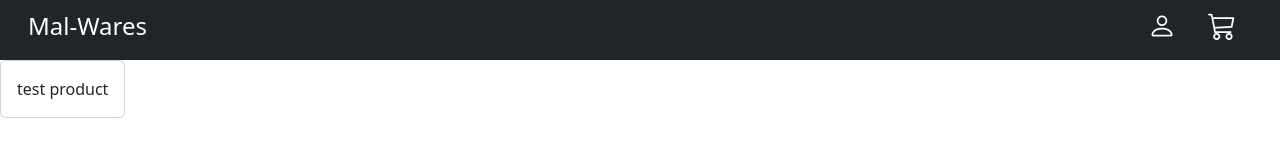
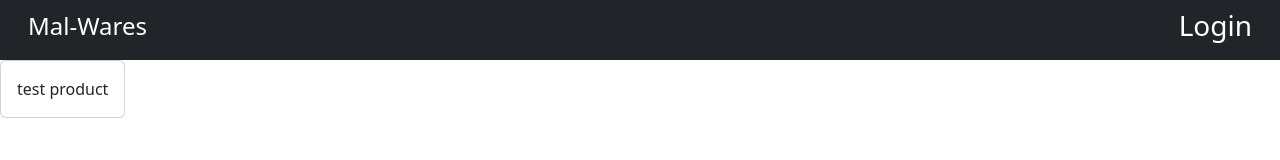
Before and after one commit to RatRyan/Mal-Wares, a Vue app in the folder client/: page / in a window 1280 px wide. Shown: the top 160 px of the page. Built offline with nearby package versions, Linux system fonts and the light colour scheme.

Commit message:
fixed navbar

```diff
--- a/client/src/components/Navbar.vue
+++ b/client/src/components/Navbar.vue
@@ -3,15 +3,19 @@
         <div class="container-fluid mx-3 pb-2">
             <RouterLink class="mal-wares-title" to="/">Mal-Wares</RouterLink>
             <form class="d-flex" role="search">
-        <RouterLink tag="button" to="/login">
-          <h3 class="account-icon">{{ user.firstName }}<i class="bi bi-person mx-3"></i></h3>
+                <div v-if="!user.loggedIn">
+                    <RouterLink to="/login">
+                        <h3 class="nav-icon">Login</h3>
                     </RouterLink>
-        <RouterLink tag="button" to="/login">
-          <h3><i class="bi bi-cart3 mx-3"></i></h3>
+                </div>
+                <div v-else class="d-flex align-items-center">
+                    <RouterLink to="/account">
+                        <h3 class="nav-icon">{{ user.firstName }}<i class="bi bi-person mx-3"></i></h3>
                     </RouterLink>
-        <h3 v-if="user.loggedIn" @click="user.logout()">
-          <i class="bi bi-box-arrow-right mx-3"></i>
-        </h3>
+                    <RouterLink to="/cart">
+                        <h3 class="nav-icon"><i class="bi bi-cart3 mx-3"></i></h3>
+                    </RouterLink>
+                </div>
             </form>
         </div>
     </nav>
@@ -25,16 +29,16 @@ const user = useUserStore();
 </script>
 
 <style scoped>
+a {
+    text-decoration: none;
+}
 .mal-wares-title {
     color: white;
-  text-decoration: none;
     font-size: 1.5rem;
 }
-h3 {
+.nav-icon {
+    color: white;
     margin: 0;
-  color: white;
-}
-.account-icon {
-  color: white;
+    text-decoration: none;
 }
 </style>
--- a/client/src/router/index.js
+++ b/client/src/router/index.js
@@ -5,27 +5,22 @@ export default createRouter({
   routes: [
     {
       path: "/",
-      name: "Home",
       component: () => import("../views/HomeView.vue"),
     },
     {
       path: "/register",
-      name: "Register",
       component: () => import("../views/RegisterView.vue"),
     },
     {
       path: "/login",
-      name: "Login",
       component: () => import("../views/LoginView.vue"),
     },
     {
       path: "/products/:productId",
-      name: "product",
       component: () => import("../views/HomeView.vue"),
     },
     {
       path: "/cart",
-      name: "Cart",
       component: () => import("../views/CartView.vue"),
     },
   ],
--- a/client/src/views/LoginView.vue
+++ b/client/src/views/LoginView.vue
@@ -10,12 +10,13 @@
                     <span class="input-group-text">
                         <i class="bi bi-envelope" />
                     </span>
-          <input class="form-control border-start-0" type="email" id="email" name="email" v-model="email"/>
+                    <input class="form-control border-start-0" type="email" id="email" name="email" v-model="email" />
                 </div>
                 <label>Password:</label>
                 <div class="input-group">
                     <span class="input-group-text"><i class="bi bi-shield-lock"></i></span>
-          <input class="form-control border-start-0" type="password" id="password" name="password" v-model="password"/>
+                    <input class="form-control border-start-0" type="password" id="password" name="password"
+                        v-model="password" />
                 </div>
                 <button class="btn btn-dark mt-5">Login</button>
                 <hr />
```
Also changed, not shown: client/src/components/Product.vue (+4 -4 lines). Lines whose indentation alone changed are shown as unchanged.
